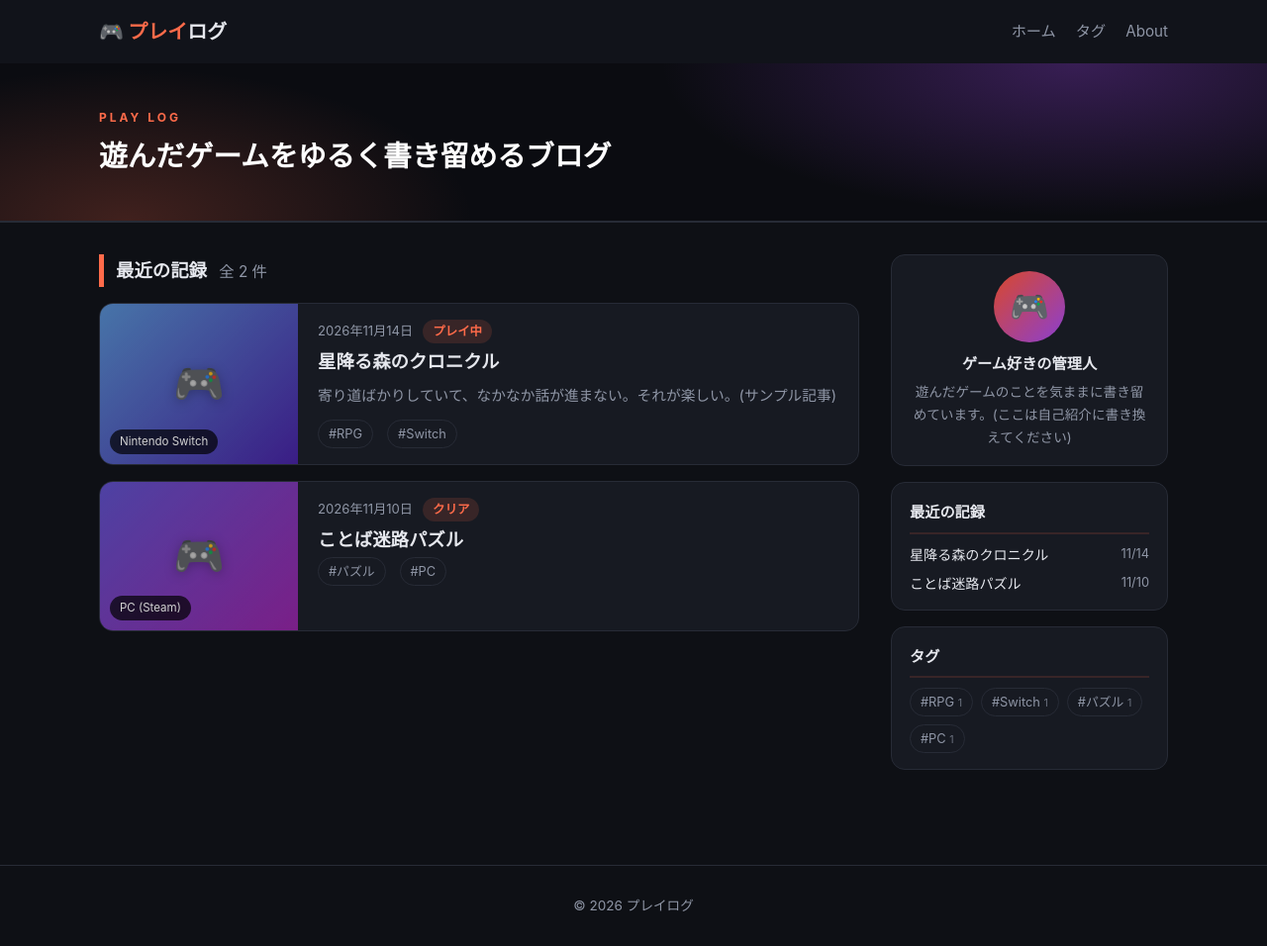
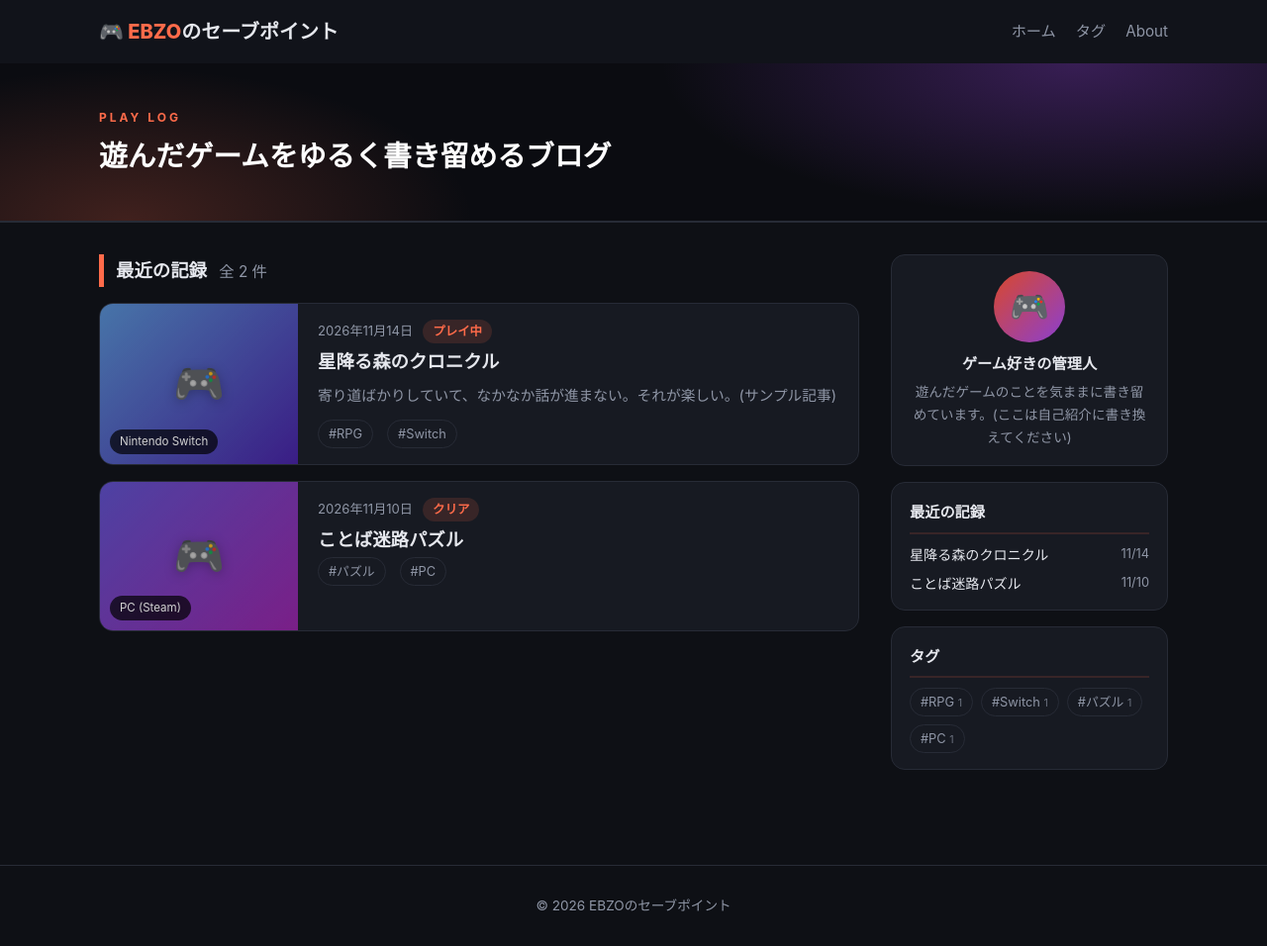
Before and after one commit to ebzot/game-blog, an Astro site: page / in a window 1280 px wide. Shown: the whole page at 99% size. Built offline with nearby package versions, Linux system fonts and the light colour scheme; Astro itself is replaced by a stand-in of ours.

Commit message:
サイト名を「EBZOのセーブポイント」に変更
Co-Authored-By: Claude Opus 5.5 <noreply@anthropic.com>

```diff
--- a/src/layouts/BaseLayout.astro
+++ b/src/layouts/BaseLayout.astro
@@ -8,7 +8,7 @@ interface Props {
   hero?: boolean; // トップページ用の大きなヘッダーを表示
 }
 
-const SITE_NAME = 'プレイログ';
+const SITE_NAME = 'EBZOのセーブポイント';
 const TAGLINE = '遊んだゲームをゆるく書き留めるブログ';
 const { title, description = TAGLINE, hero = false } = Astro.props;
 const pageTitle = title ? `${title} | ${SITE_NAME}` : SITE_NAME;
@@ -29,7 +29,7 @@ const base = import.meta.env.BASE_URL.replace(/\/$/, '');
   <body>
     <header class="site-header">
       <div class="container bar">
-        <a class="site-title" href={`${base}/`}>🎮 <span>プレイ</span>ログ</a>
+        <a class="site-title" href={`${base}/`}>🎮 <span>EBZO</span>のセーブポイント</a>
         <nav class="site-nav">
           <a href={`${base}/`}>ホーム</a>
           <a href={`${base}/tags/`}>タグ</a>
```
Also changed, not shown: README.md.
